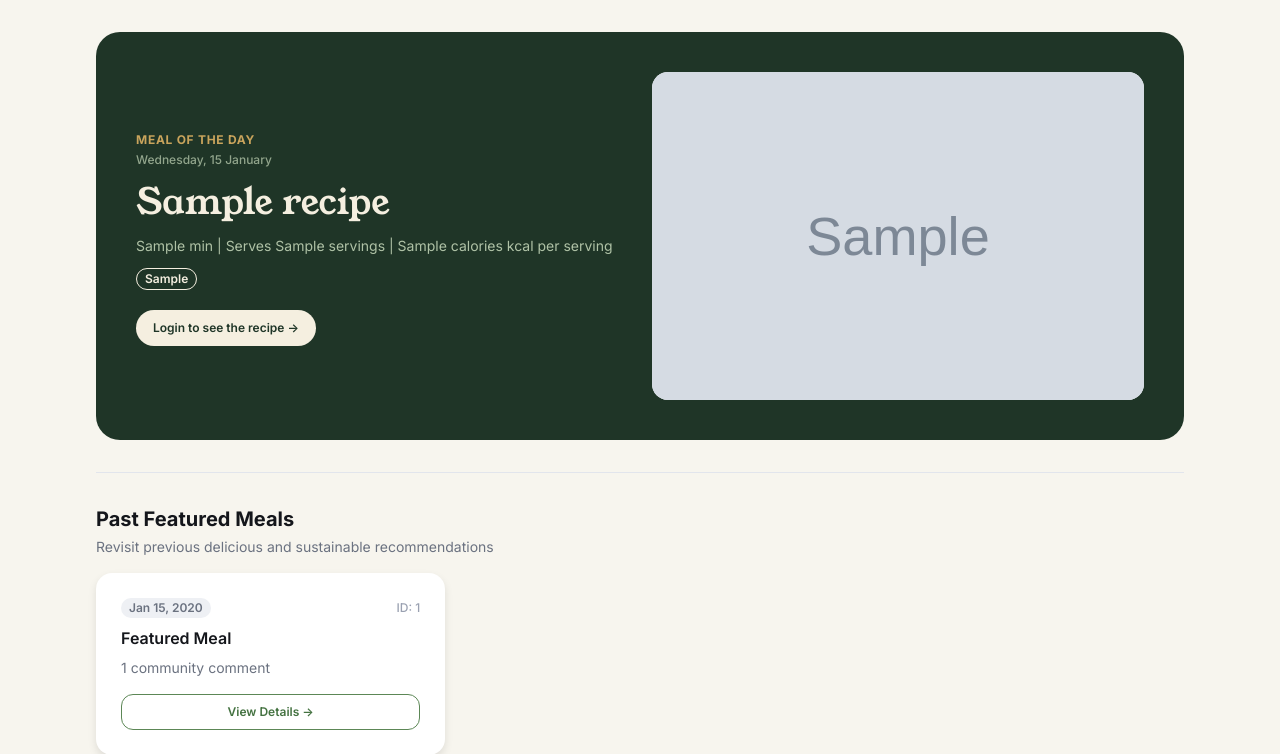
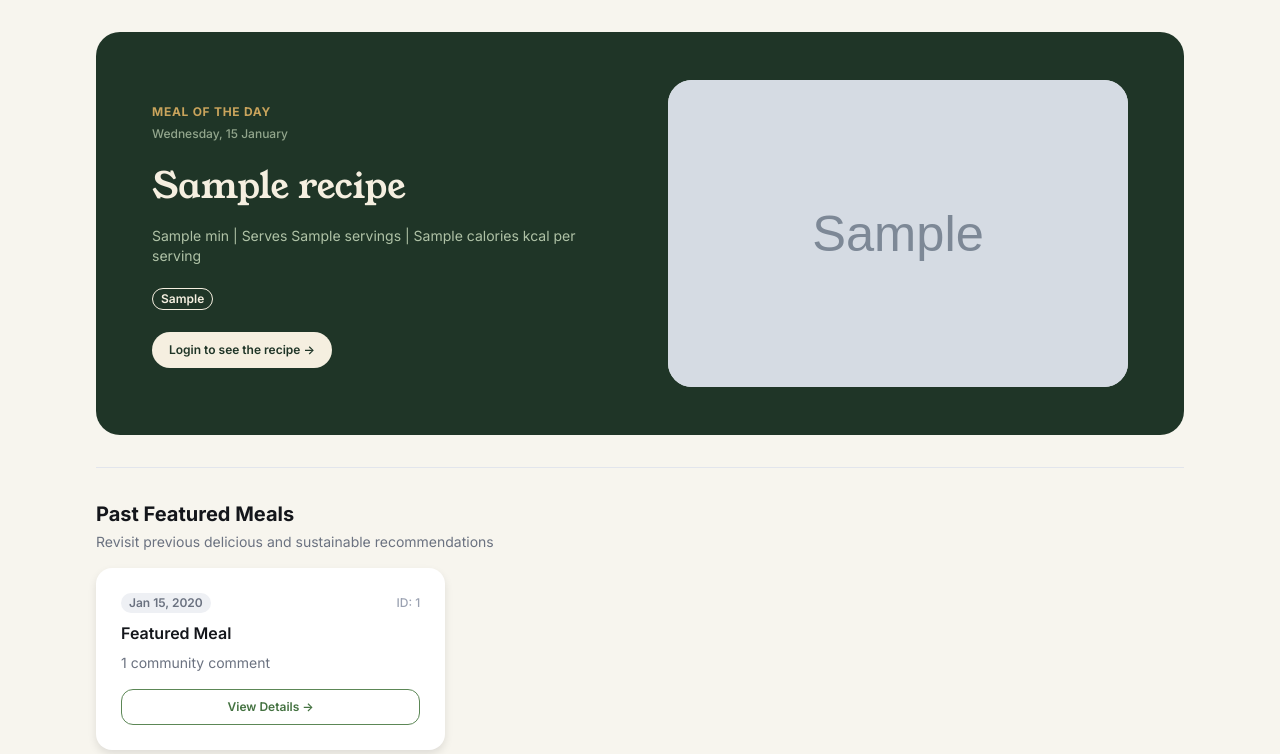
Before and after one commit to pbp-group-kki3/midterm-project, a Django app: template food_of_the_day/templates/food_of_the_day/index.html in a window 1280 px wide. Shown: the part 180-934 px from the top of the page. Run offline with Django 5.2, Linux system fonts and the light colour scheme; tables that the repository leaves empty hold one stand-in row (values such as "Sample post"); the template is opened without the code that fills it: values that come from a table or form of the project are taken from there, most other values are stand-ins (such as "Sample title", 1, 10 or a date in 2020); grey boxes marked "Sample" are stand-in pictures; some libraries are stand-ins or nearby versions.

Commit message:
style(food_of_the_day): align hero card margins and padding with figma wireframe

```diff
--- a/food_of_the_day/templates/food_of_the_day/components/slide.html
+++ b/food_of_the_day/templates/food_of_the_day/components/slide.html
@@ -1,13 +1,13 @@
 {% if meal and recipe %}
 <div class="w-full">
-  <!-- Dark Green Hero Card matching SpoonFeed Design System -->
-  <section class="feature-card">
+  <!-- Dark Green Hero Card matching SpoonFeed Design System & Figma Wireframe -->
+  <section class="feature-card motd-hero">
 
     <!-- Left Content Column -->
     <div class="feature-card-text">
-      <div>
+      <div class="motd-header-group">
         <span class="feature-card-overline">Meal of the day</span>
-        <span class="type-caption block text-on-feature-muted opacity-80 mt-0.5">
+        <span class="type-caption block text-on-feature-muted opacity-80 mt-1">
           {{ meal.date|date:"l, j F" }}
         </span>
       </div>
@@ -28,7 +28,7 @@
         </div>
       {% endif %}
 
-      <div class="pt-2">
+      <div>
         {% if user.is_authenticated %}
           <button
             type="button"
@@ -94,5 +94,51 @@
       }
     </script>
   {% endif %}
+
+  <style>
+    /* Margins aligned with Figma Wireframe (Hero slide 2 / 1216x480) */
+    .feature-card.motd-hero {
+      padding: var(--space-xl);
+      gap: var(--space-xl);
+    }
+    @media (min-width: 768px) {
+      .feature-card.motd-hero {
+        padding: 44px 48px;
+        gap: 48px;
+      }
+    }
+    @media (min-width: 1024px) {
+      .feature-card.motd-hero {
+        padding: 48px 56px;
+        gap: 56px;
+      }
+    }
+    .motd-hero .feature-card-text {
+      display: flex;
+      flex-direction: column;
+      align-items: flex-start;
+      justify-content: center;
+      gap: 0;
+    }
+    .motd-hero .motd-header-group {
+      margin-bottom: 22px;
+    }
+    .motd-hero .feature-card-title {
+      margin-top: 0;
+      margin-bottom: 18px;
+      line-height: 1.22;
+    }
+    .motd-hero .feature-card-meta {
+      margin-top: 0;
+      margin-bottom: 22px;
+    }
+    .motd-hero .badge-row {
+      margin-top: 0;
+      margin-bottom: 22px;
+    }
+    .motd-hero .feature-card-img {
+      border-radius: var(--radius-xl);
+    }
+  </style>
 </div>
 {% endif %}
--- a/food_of_the_day/tests.py
+++ b/food_of_the_day/tests.py
@@ -145,6 +145,7 @@ class FoodOfTheDayServicesTest(TestCase):
         self.assertEqual(facts, [])
 
     @patch('food_of_the_day.services._get_recipe_from_meal_plan', None)
+    @patch('food_of_the_day.services._fallback_get')
     def test_get_recipe_caching(self, mock_fallback_get):
         mock_fallback_get.return_value = self.sample_recipe
 
```
